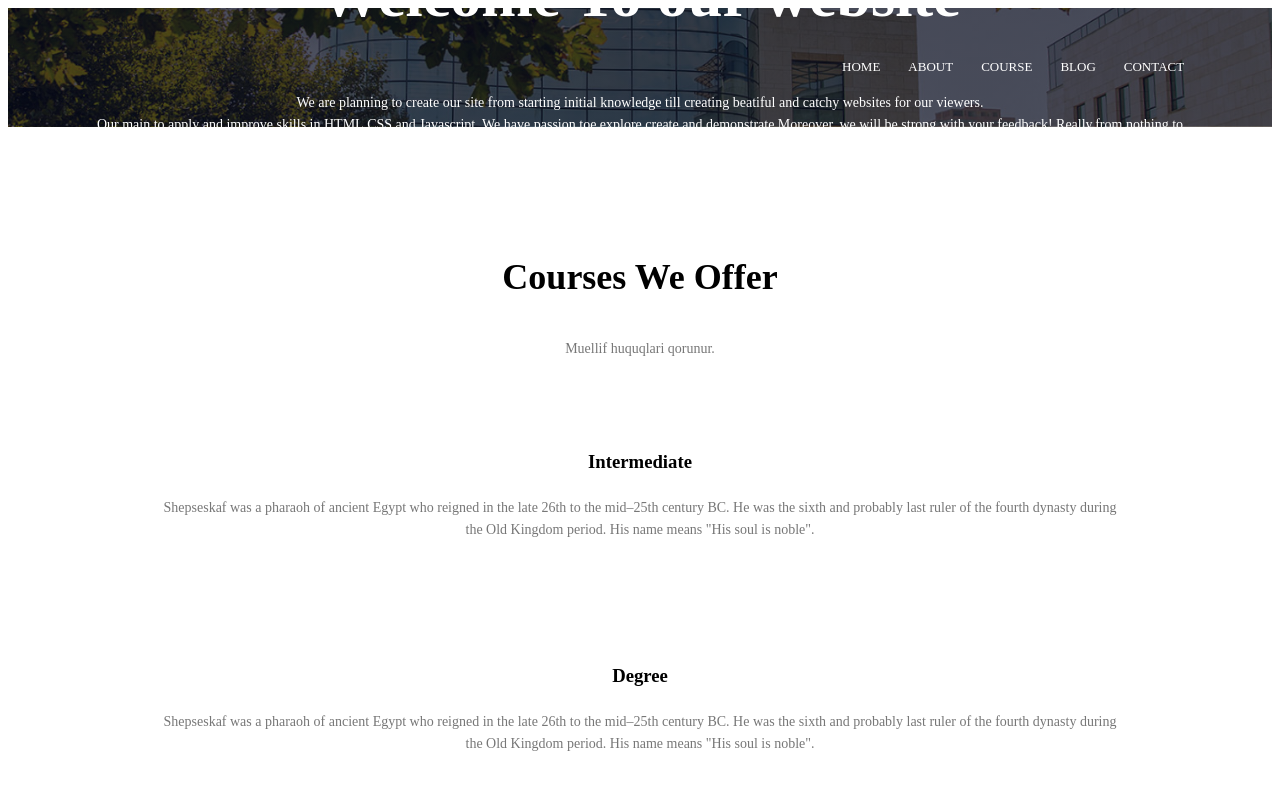
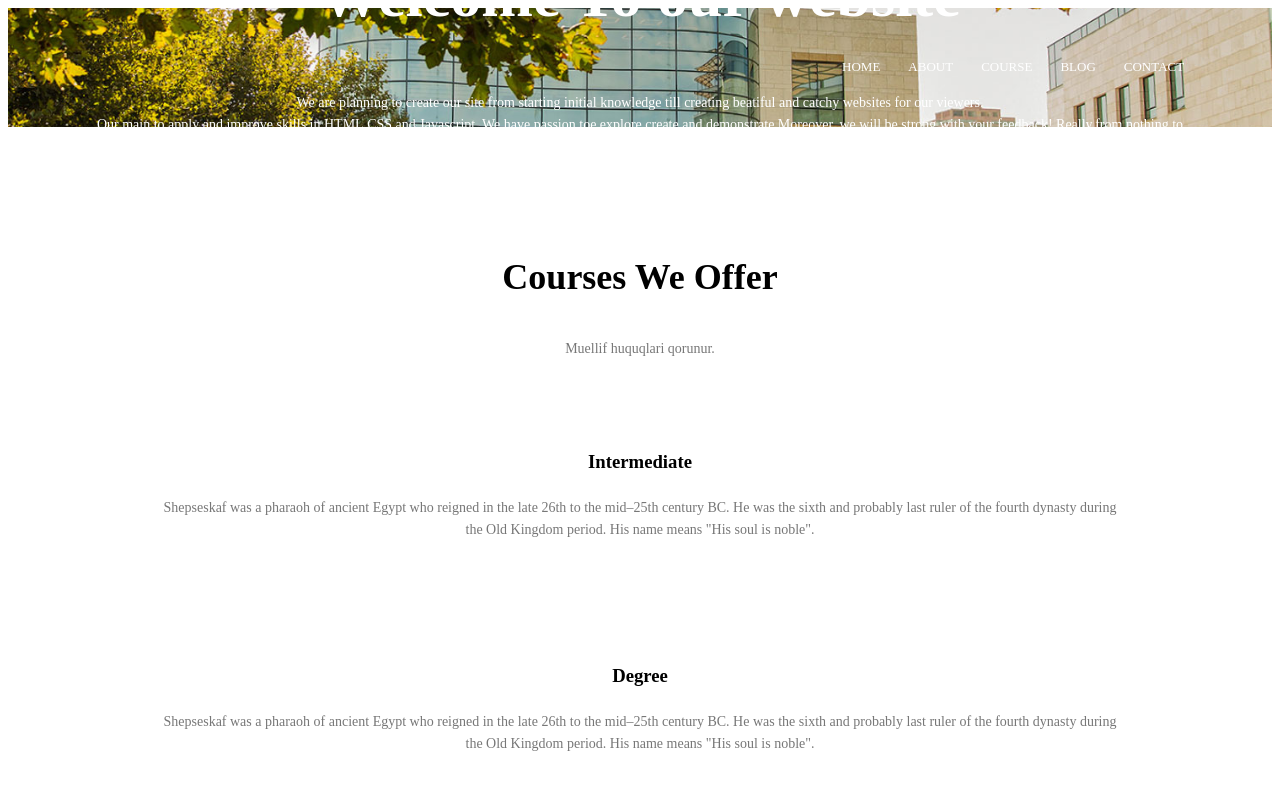
Before and after one commit to NijatHuseynzada/NijatHuseynzada.github.io, a plain HTML site: page index.html in a window 1280 px wide. Shown: the top 802 px of the page. Drawn offline with Linux system fonts and the light colour scheme.

Commit message:
Update style.css

```diff
--- a/style.css
+++ b/style.css
@@ -6,7 +6,7 @@
 .header{
   min-height 100vh;
   width: 100%;
-  background-image: linear-gradient(rgba(4,9,30,0.7),rgba(4,9,30,0.7)),url("Images/ADA.png");
+  background-image: url("Images/ADA.png");
   background-position: center;
   background-size: cover;
   position: relative;
```
